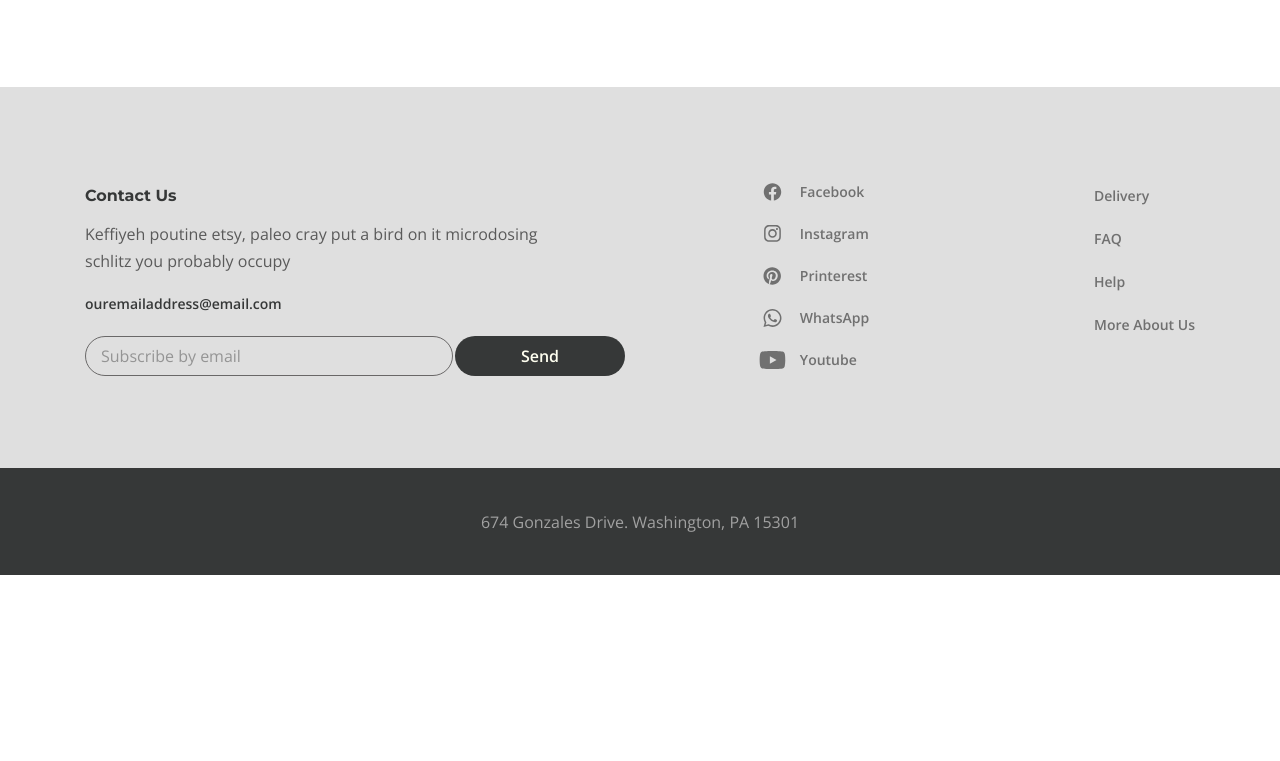
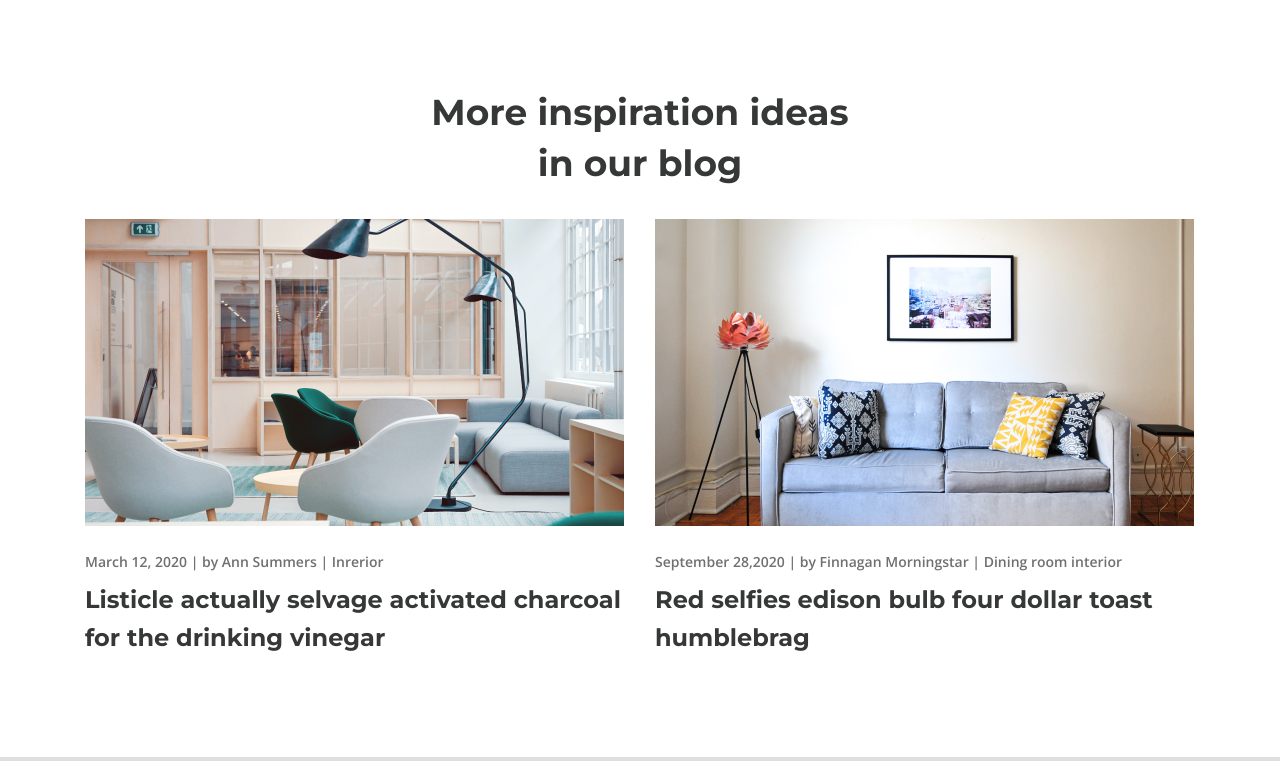
Before and after one commit to QRaaY-Y/Desire, a website: page app/index.html in a window 1280 px wide. Shown: the part 3921-4682 px from the top of the page. Before the commit the page ends 4496 px from the top, so only its background shows below. Drawn offline with nearby package versions, Linux system fonts and the light colour scheme.

Commit message:
add section blog, end of main page

```diff
--- a/app/index.html
+++ b/app/index.html
@@ -228,6 +228,42 @@
             </div>
         </div>
 
+        <section class="blog-box">
+            <div class="container">
+                <h3 class="blog-box__title">More inspiration ideas in our blog</h3>
+                <div class="blog-box__items">
+                    <div class="blog-box__item">
+                    <a class="blog-box__img-link" href="#">
+                        <img class="blog-box__img" src="images/blog-box/blog-box-1.jpg" alt="">
+                    </a>
+                    <div class="blog-box__links">
+                        <span class="blog-box__date">March 12, 2020</span> |
+                        <a class="blog-box__author" href="#">by Ann Summers</a> |
+                        <a class="blog-box__topic"  href="#">Inrerior</a>
+                    </div>
+                    <a class="blog-box__titlelink" href="#">
+                        <h4 class="blog-box__item-title">Listicle actually selvage activated charcoal for the drinking vinegar </h4>
+                    </a>
+
+                    </div>
+                    <div class="blog-box__item">
+                    <a class="blog-box__img-link" href="#">
+                        <img class="blog-box__img" src="images/blog-box/blog-box-2.jpg" alt="">
+                    </a>
+                    <div class="blog-box__links">
+                        <span class="blog-box__date">September 28,2020</span> |
+                        <a class="blog-box__author" href="#">by Finnagan Morningstar</a> |
+                        <a class="blog-box__topic"  href="#">Dining room interior</a>
+                    </div>
+                    <a class="blog-box__titlelink" href="#">
+                        <h4 class="blog-box__item-title">Red selfies edison bulb four dollar toast humblebrag</h4>
+                    </a>
+
+                    </div>
+                </div>
+            </div>
+        </section>
+
 
     </main>
 
--- a/app/scss/style.scss
+++ b/app/scss/style.scss
@@ -403,6 +403,48 @@
     }
 }
 
+//blog-box
+
+.blog-box{
+ padding-bottom: 100px;
+
+    &__title{
+        color: $black;
+        @extend %title-fonts;
+        font-size: 36px;
+        line-height: 51px;
+        margin: 0 auto 30px;
+        text-align: center;
+        max-width: 430px;
+    }
+    &__items{
+        display: grid;
+        grid-template-columns: 1fr 1fr;
+        grid-gap: 30px;
+    }
+    &__img-link{
+        display: inline-block;
+        margin-bottom: 19px;
+    }
+    &__links{
+        margin-bottom: 9px;
+        font-size: 14px;
+        font-weight: 600;
+        color: #707070;
+    }
+    &__date,
+    &__author,
+    &__topic{
+        color: inherit;
+    }
+    &__item-title{
+        color: $black;
+        font-size: 24px;
+        line-height: 38px;
+        @extend %title-fonts;
+    }
+}
+
 
 
 
```
Also changed, not shown: app/css/style.min.css, app/images/blog-box/blog-box-1.jpg (added), app/images/blog-box/blog-box-2.jpg (added).
